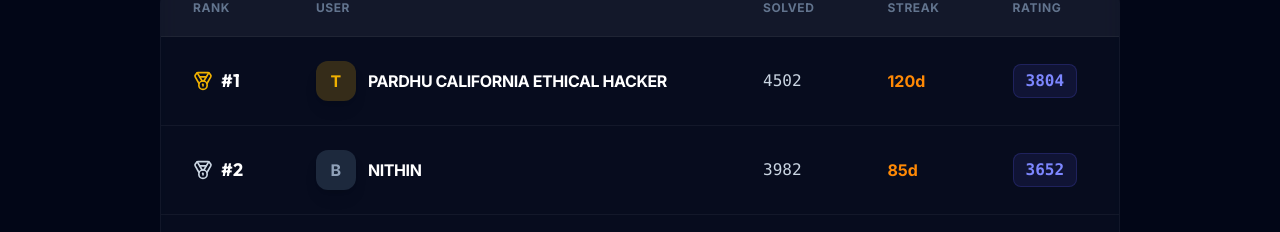
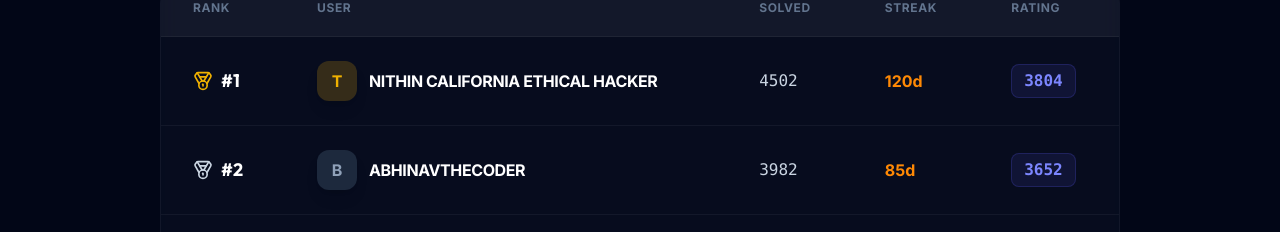
Before and after one commit to jay-git00/codeblitz, a Next.js app: page /leaderboard in a window 1280 px wide. Shown: the part 237-469 px from the top of the page. Built offline with nearby package versions, Linux system fonts and the light colour scheme; no server answers.

Commit message:
Update leaderboard names - Nithin and AbhinavtheCoder

```diff
--- a/src/app/leaderboard/page.tsx
+++ b/src/app/leaderboard/page.tsx
@@ -2,8 +2,8 @@ import { Trophy, Medal, ArrowUp, ArrowDown, User } from "lucide-react";
 
 export default function LeaderboardPage() {
     const leaders = [
-        { rank: 1, name: "PARDHU California ethical hacker", solved: 4502, streak: 120, rating: 3804, avatar: "T" },
-        { rank: 2, name: "nithin", solved: 3982, streak: 85, rating: 3652, avatar: "B" },
+        { rank: 1, name: "Nithin California ethical hacker", solved: 4502, streak: 120, rating: 3804, avatar: "T" },
+        { rank: 2, name: "AbhinavtheCoder", solved: 3982, streak: 85, rating: 3652, avatar: "B" },
         { rank: 3, name: "Ganesh the new insta influencer", solved: 3721, streak: 45, rating: 3591, avatar: "R" },
         { rank: 4, name: "Vikas 1cr package", solved: 3510, streak: 32, rating: 3482, avatar: "K" },
         { rank: 5, name: "Pranav the AI", solved: 3421, streak: 14, rating: 3421, avatar: "E" },
```
